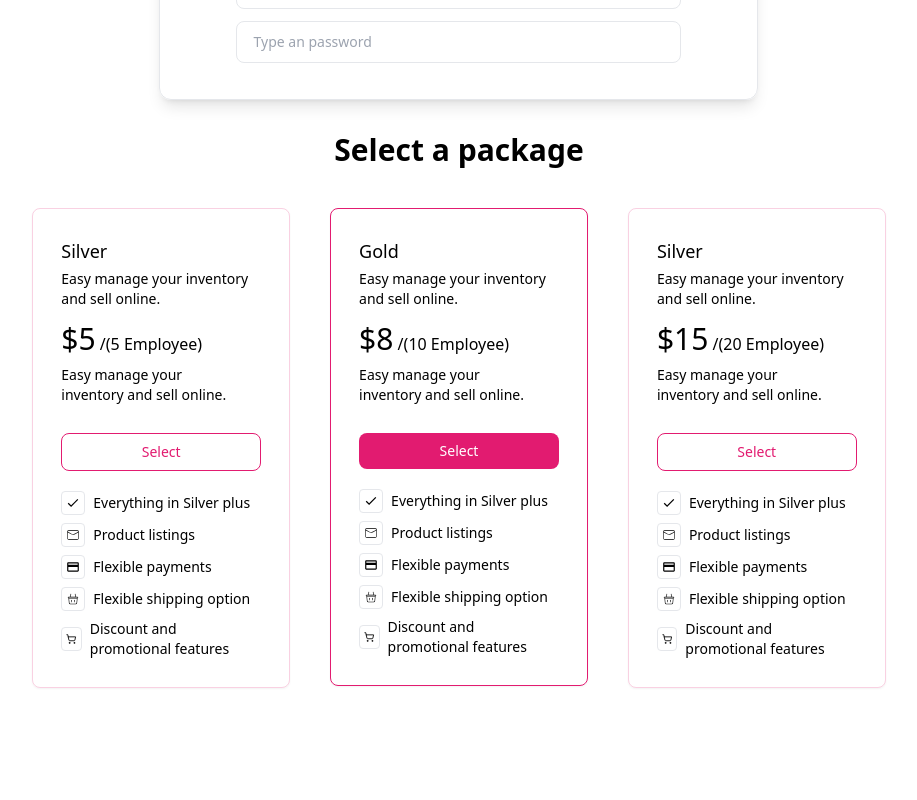
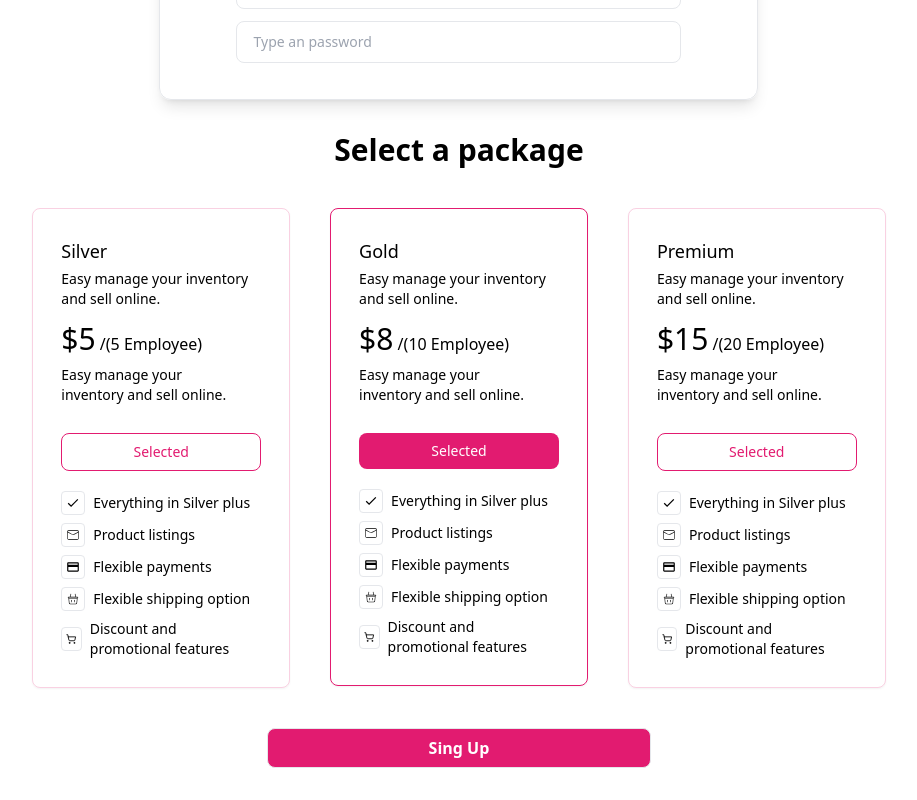
Before and after one commit to ashikalahi546/assignment-twelve-client-server, a React (Vite) app: page /joinmanager in a window 1280 px wide. Shown: the part 410-1210 px from the top of the page, without its empty margins (181-1098 px from the left). Before the commit the page ends 1138 px from the top, so only its background shows below. Built offline with nearby package versions, Linux system fonts and the light colour scheme.

Commit message:
update banner & join manager component

```diff
--- a/public/FakeData.json
+++ b/public/FakeData.json
@@ -28,7 +28,7 @@
   },
   {
     "id": 3,
-    "name": "Silver",
+    "name": "Premium",
     "title": "Easy manage your inventory and sell online.",
     "price": 15.0,
     "employee": 20,
--- a/src/components/banner/Banner.jsx
+++ b/src/components/banner/Banner.jsx
@@ -11,7 +11,7 @@ import { Link } from "react-router-dom";
 
 const Banner = () => {
   return (
-    <div className="sm:mt-20 mt-16">
+    <div className="sm:mt-24 mt-16">
       <Swiper
       spaceBetween={20}
         slidesPerView={1}
--- a/src/pages/JoinManager.jsx
+++ b/src/pages/JoinManager.jsx
@@ -1,6 +1,5 @@
 import { useEffect, useState } from "react";
-import SelectData from './SelectData';
-
+import SelectData from "./SelectData";
 
 const JoinManager = () => {
   const [allData, setData] = useState([]);
@@ -60,19 +59,27 @@ const JoinManager = () => {
         </div>
       </div>
       <div>
-
-          <h2 className="md:text-3xl text-xl font-bold text-center mt-8">Select a package </h2>
-
-
+        <h2 className="md:text-3xl text-xl font-bold text-center mt-8">
+          Select a package{" "}
+        </h2>
 
         <div className="grid lg:grid-cols-3 sm:grid-cols-2 gap-10 my-10">
           {allData.map((data) => (
             <SelectData data={data} key={data.id}></SelectData>
           ))}
         </div>
+
+        <div className="w-96 mx-auto mb-8">
+          <button className="border w-full  h-10 rounded-lg font-semibold text-white bg-primary hover:bg-pink-500 duration-150 delay-150 sm:text-base text-sm">
+            Sing Up
+          </button>
         </div>
       </div>
+    </div>
+  );
+};
 
+export default JoinManager;
 // <div className="mt-28 flex justify-center ">
 //   <div className=" p-9 shadow-lg sm:w-[565px] w-full items-center border rounded-xl">
 //     <h2 className="text-center lg:text-[40px] sm:text-3xl text-2xl font-medium ">
@@ -106,7 +113,3 @@ const JoinManager = () => {
 //     </div>
 //   </div>
 // </div>
-  );
-};
-
-export default JoinManager;
--- a/src/pages/SelectData.jsx
+++ b/src/pages/SelectData.jsx
@@ -37,10 +37,12 @@ const SelectData = ({ data }) => {
         <div>
           <button
             className={`px-5 py-2 w-full my-5   md:text-sm text-xs  font-medium rounded-lg hover:bg-pink-500 duration-100 delay-150 ${
-              design ? "bg-primary text-white" : "text-primary border border-primary hover:text-white"
+              design
+                ? "bg-primary text-white"
+                : "text-primary border border-primary hover:text-white"
             }`}
           >
-          Select
+            Selected
           </button>
         </div>
 
@@ -67,6 +69,7 @@ const SelectData = ({ data }) => {
           </div>
         </div>
       </div>
+
     </div>
   );
 };
```
Lines whose indentation alone changed are shown as unchanged.
